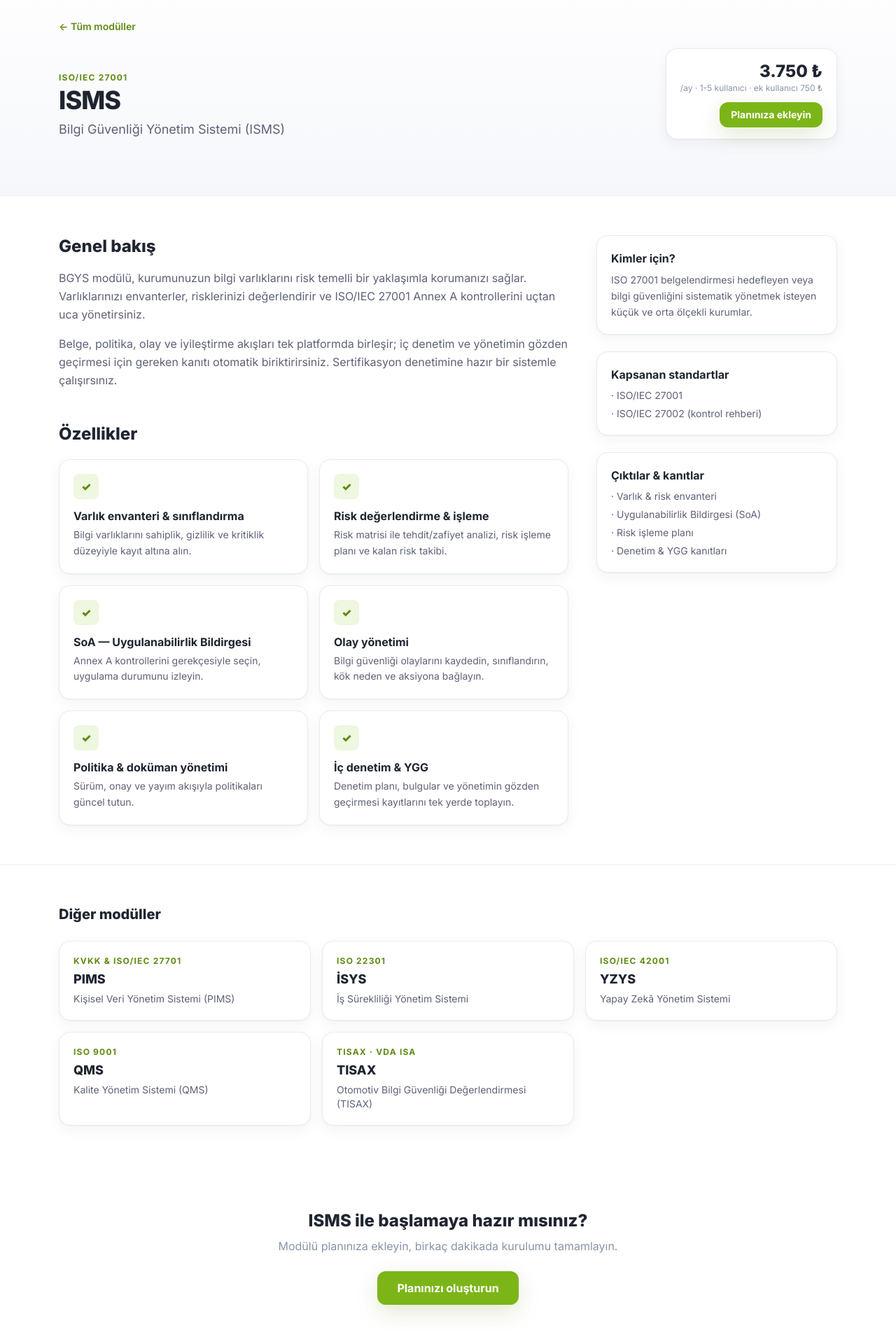
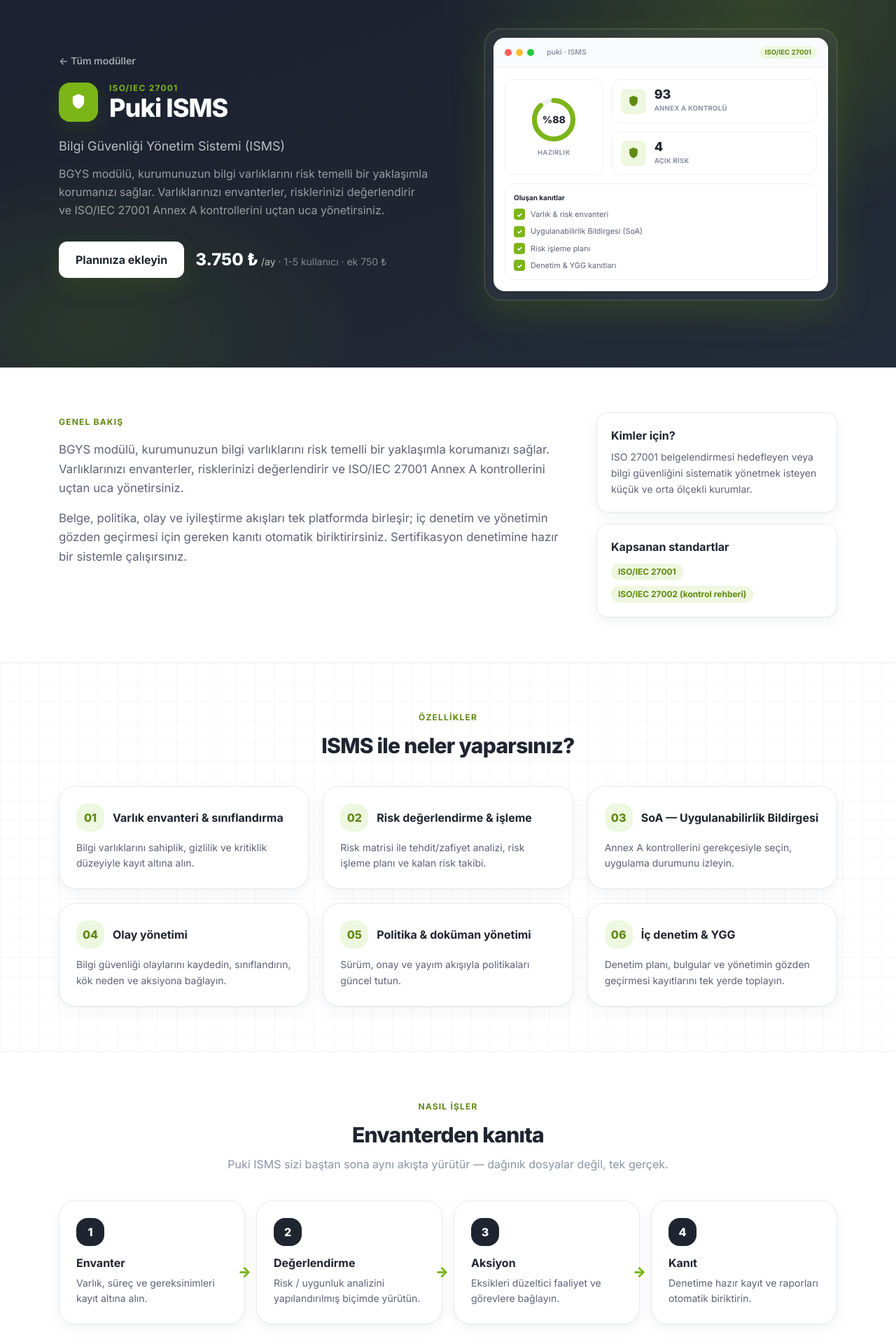
Before and after one commit to complify/pukiweb-tr, a Next.js app: page /moduller/bgys in a window 1280 px wide. Shown: the part 120-2040 px from the top of the page at 70% size. Built offline with nearby package versions, Linux system fonts and the light colour scheme.

Commit message:
Modül detay sayfalarını zenginleştir: görsel panel, akış şeridi, ikonlu kartlar

```diff
--- a/app/moduller/[code]/page.tsx
+++ b/app/moduller/[code]/page.tsx
@@ -2,6 +2,8 @@
 import { notFound } from "next/navigation";
 import { MODULE_DETAILS, allModuleCodes, moduleDetail } from "@/lib/module-content";
 import { moduleByCode, fmt } from "@/lib/catalog";
+import ModuleIcon from "@/components/ModuleIcon";
+import ModuleVisual from "@/components/ModuleVisual";
 
 export function generateStaticParams() {
   return allModuleCodes().map((code) => ({ code }));
@@ -11,10 +13,18 @@
   const d = moduleDetail(params.code);
   if (!d) return { title: "Modül — Puki" };
   return {
-    title: `${d.name} (${d.iso}) — Puki`,
+    title: `Puki ${d.name} (${d.iso}) — Puki`,
     description: `${d.tagline}. ${d.overview[0]}`,
   };
 }
+
+// GRC akış adımları (tüm modüllerde ortak mantık)
+const FLOW = [
+  ["Envanter", "Varlık, süreç ve gereksinimleri kayıt altına alın."],
+  ["Değerlendirme", "Risk / uygunluk analizini yapılandırılmış biçimde yürütün."],
+  ["Aksiyon", "Eksikleri düzeltici faaliyet ve görevlere bağlayın."],
+  ["Kanıt", "Denetime hazır kayıt ve raporları otomatik biriktirin."],
+];
 
 export default function ModulePage({ params }: { params: { code: string } }) {
   const d = moduleDetail(params.code);
@@ -25,128 +35,182 @@
 
   return (
     <>
-      {/* Hero */}
-      <section className="bg-gradient-to-b from-white to-[#f6f7fb] border-b border-[#eef1f6]">
-        <div className="container-p py-14 md:py-20">
-          <Link href="/#moduller" className="text-sm font-semibold text-puki-dark hover:text-puki">
+      {/* ================= HERO ================= */}
+      <section className="hero-dark text-white relative overflow-hidden">
+        <div className="container-p py-16 md:py-24 grid lg:grid-cols-2 gap-14 items-center">
+          <div className="animate-fadeup">
+            <Link href="/#moduller" className="text-sm font-semibold text-white/60 hover:text-white">
               ← Tüm modüller
             </Link>
-          <div className="mt-5 flex flex-col md:flex-row md:items-end md:justify-between gap-6">
+            <div className="mt-5 flex items-center gap-4">
+              <span className="w-14 h-14 rounded-xl2 bg-puki text-white grid place-items-center shadow-soft shrink-0">
+                <ModuleIcon code={d.code} className="w-7 h-7" />
+              </span>
               <div>
-              <div className="text-xs font-bold uppercase tracking-widest text-puki-dark">{d.iso}</div>
-              <h1 className="mt-1 text-4xl font-extrabold text-ink tracking-tight">{d.name}</h1>
-              <p className="mt-2 text-lg text-[#5e6278]">{d.tagline}</p>
+                <div className="text-xs font-bold uppercase tracking-widest text-puki">{d.iso}</div>
+                <h1 className="text-3xl md:text-4xl font-extrabold tracking-tight leading-tight">Puki {d.name}</h1>
               </div>
+            </div>
+            <p className="mt-5 max-w-xl text-lg text-white/70 leading-relaxed">{d.tagline}</p>
+            <p className="mt-3 max-w-xl text-white/55 leading-relaxed">{d.overview[0]}</p>
+
+            <div className="mt-8 flex flex-wrap items-center gap-4">
               {price && !d.quoteOnly ? (
-              <div className="bg-white border border-[#e7ebf1] rounded-xl2 shadow-card px-5 py-4 text-right shrink-0">
-                <div className="text-2xl font-extrabold text-ink">{fmt(price.basePrice)}</div>
-                <div className="text-xs text-muted">/ay · 1-5 kullanıcı · ek kullanıcı {fmt(price.perUser)}</div>
-                <Link
-                  href="/fiyatlandirma"
-                  className="mt-3 inline-block text-sm font-bold text-white bg-puki hover:bg-puki-dark px-4 py-2 rounded-xl shadow-soft"
-                >
+                <>
+                  <Link href="/fiyatlandirma" className="text-base font-bold text-ink bg-white hover:bg-puki hover:text-white transition-colors px-6 py-3.5 rounded-xl shadow-soft">
                     Planınıza ekleyin
                   </Link>
+                  <div className="text-sm text-white/70">
+                    <span className="text-2xl font-extrabold text-white">{fmt(price.basePrice)}</span> /ay
+                    <span className="text-white/45"> · 1-5 kullanıcı · ek {fmt(price.perUser)}</span>
                   </div>
+                </>
               ) : (
-              <div className="bg-white border border-[#e7ebf1] rounded-xl2 shadow-card px-5 py-4 text-right shrink-0">
-                <div className="text-sm font-bold text-ink">Kuruma özel teklif</div>
-                <div className="text-xs text-muted">İhtiyacınıza göre fiyatlandırma</div>
-                <Link
-                  href="/iletisim"
-                  className="mt-3 inline-block text-sm font-bold text-white bg-puki hover:bg-puki-dark px-4 py-2 rounded-xl shadow-soft"
-                >
+                <>
+                  <Link href="/iletisim" className="text-base font-bold text-ink bg-white hover:bg-puki hover:text-white transition-colors px-6 py-3.5 rounded-xl shadow-soft">
                     Teklif alın
                   </Link>
+                  <div className="text-sm text-white/60">Kuruma özel fiyatlandırma</div>
+                </>
+              )}
             </div>
-            )}
+          </div>
+
+          <div className="lg:pl-6">
+            <ModuleVisual detail={d} />
           </div>
         </div>
       </section>
 
-      {/* Genel bakış */}
-      <section className="container-p py-14">
+      {/* ================= GENEL BAKIŞ + YAN PANEL ================= */}
+      <section className="container-p py-16">
         <div className="grid gap-10 md:grid-cols-3">
           <div className="md:col-span-2">
-            <h2 className="text-2xl font-extrabold text-ink">Genel bakış</h2>
-            <div className="mt-4 space-y-4 text-[#5e6278] leading-relaxed">
+            <span className="eyebrow">Genel bakış</span>
+            <div className="mt-4 space-y-4 text-[#5e6278] leading-relaxed text-[1.05rem]">
               {d.overview.map((p, i) => (
                 <p key={i}>{p}</p>
               ))}
             </div>
-
-            <h2 className="mt-12 text-2xl font-extrabold text-ink">Özellikler</h2>
-            <div className="mt-5 grid gap-4 sm:grid-cols-2">
-              {d.features.map((f) => (
-                <div key={f.title} className="bg-white border border-[#e7ebf1] rounded-xl2 shadow-card p-5">
-                  <div className="w-9 h-9 rounded-lg bg-puki-light flex items-center justify-center text-puki-dark font-black">✓</div>
-                  <div className="font-bold text-ink mt-3">{f.title}</div>
-                  <p className="text-sm text-[#5e6278] mt-1 leading-relaxed">{f.desc}</p>
           </div>
-              ))}
-            </div>
-          </div>
-
-          {/* Yan panel */}
-          <aside className="space-y-6">
+          <aside className="space-y-4">
             <div className="bg-white border border-[#e7ebf1] rounded-xl2 shadow-card p-5">
               <div className="font-bold text-ink">Kimler için?</div>
               <p className="text-sm text-[#5e6278] mt-2 leading-relaxed">{d.audience}</p>
             </div>
             <div className="bg-white border border-[#e7ebf1] rounded-xl2 shadow-card p-5">
               <div className="font-bold text-ink">Kapsanan standartlar</div>
-              <ul className="mt-2 space-y-1.5 text-sm text-[#5e6278]">
-                {d.standards.map((s) => (
-                  <li key={s}>· {s}</li>
+              <div className="mt-3 flex flex-wrap gap-2">
+                {d.standards.map((st) => (
+                  <span key={st} className="text-xs font-bold text-puki-dark bg-puki-light px-2.5 py-1 rounded-full">{st}</span>
                 ))}
-              </ul>
               </div>
-            <div className="bg-white border border-[#e7ebf1] rounded-xl2 shadow-card p-5">
-              <div className="font-bold text-ink">Çıktılar & kanıtlar</div>
-              <ul className="mt-2 space-y-1.5 text-sm text-[#5e6278]">
-                {d.outcomes.map((o) => (
-                  <li key={o}>· {o}</li>
-                ))}
-              </ul>
             </div>
           </aside>
         </div>
       </section>
 
-      {/* Diğer modüller */}
-      <section className="bg-white border-t border-[#eef1f6]">
-        <div className="container-p py-14">
-          <h2 className="text-xl font-extrabold text-ink">Diğer modüller</h2>
-          <div className="mt-6 grid gap-4 sm:grid-cols-3">
-            {others.map((m) => (
-              <Link
-                key={m.code}
-                href={`/moduller/${m.code}`}
-                className="block bg-white border border-[#e7ebf1] rounded-xl2 shadow-card p-5 hover:border-puki transition-colors"
-              >
-                <div className="text-xs font-bold uppercase tracking-widest text-puki-dark">{m.iso}</div>
-                <div className="text-lg font-extrabold text-ink mt-1">{m.name}</div>
-                <div className="text-sm text-[#5e6278] mt-1">{m.tagline}</div>
-              </Link>
+      {/* ================= ÖZELLİKLER ================= */}
+      <section className="grid-soft border-y border-[#eef1f6]">
+        <div className="container-p py-16">
+          <div className="text-center max-w-2xl mx-auto">
+            <span className="eyebrow">Özellikler</span>
+            <h2 className="mt-3 text-3xl font-extrabold text-ink tracking-tight">{d.name} ile neler yaparsınız?</h2>
+          </div>
+          <div className="mt-10 grid gap-5 sm:grid-cols-2 lg:grid-cols-3">
+            {d.features.map((f, i) => (
+              <div key={f.title} className="bg-white border border-[#e7ebf1] rounded-xl3 shadow-card p-6 hover:shadow-lift transition-shadow">
+                <div className="flex items-center gap-3">
+                  <span className="w-10 h-10 rounded-xl2 bg-puki-light text-puki-dark grid place-items-center font-extrabold">
+                    {String(i + 1).padStart(2, "0")}
+                  </span>
+                  <div className="font-bold text-ink leading-tight">{f.title}</div>
+                </div>
+                <p className="text-sm text-[#5e6278] mt-3 leading-relaxed">{f.desc}</p>
+              </div>
             ))}
           </div>
         </div>
       </section>
 
-      {/* CTA */}
-      <section className="container-p py-16 text-center">
-        <h2 className="text-2xl font-extrabold text-ink">{d.name} ile başlamaya hazır mısınız?</h2>
-        <p className="text-muted mt-2">
+      {/* ================= AKIŞ ================= */}
+      <section className="container-p py-16">
+        <div className="text-center max-w-2xl mx-auto">
+          <span className="eyebrow">Nasıl işler</span>
+          <h2 className="mt-3 text-3xl font-extrabold text-ink tracking-tight">Envanterden kanıta</h2>
+          <p className="text-muted mt-3">Puki {d.name} sizi baştan sona aynı akışta yürütür — dağınık dosyalar değil, tek gerçek.</p>
+        </div>
+        <div className="mt-10 grid gap-4 md:grid-cols-4">
+          {FLOW.map(([t, dsc], i) => (
+            <div key={t} className="relative bg-white border border-[#e7ebf1] rounded-xl3 shadow-card p-6">
+              <div className="w-10 h-10 rounded-xl2 bg-ink text-white grid place-items-center font-extrabold">{i + 1}</div>
+              <div className="font-bold text-ink mt-3">{t}</div>
+              <p className="text-sm text-[#5e6278] mt-1.5 leading-relaxed">{dsc}</p>
+              {i < FLOW.length - 1 && (
+                <span className="hidden md:block absolute top-1/2 -right-2.5 text-puki text-xl font-black">→</span>
+              )}
+            </div>
+          ))}
+        </div>
+      </section>
+
+      {/* ================= ÇIKTILAR ================= */}
+      <section className="bg-white border-y border-[#eef1f6]">
+        <div className="container-p py-14">
+          <div className="grid md:grid-cols-3 gap-6 items-start">
+            <div>
+              <span className="eyebrow">Çıktılar</span>
+              <h2 className="mt-3 text-2xl font-extrabold text-ink tracking-tight">Denetime hazır kanıtlar</h2>
+              <p className="text-muted mt-2 text-sm">Puki {d.name} çalıştıkça, sertifikasyon ve denetimde ihtiyacınız olan kayıtlar kendiliğinden oluşur.</p>
+            </div>
+            <div className="md:col-span-2 grid sm:grid-cols-2 gap-3">
+              {d.outcomes.map((o) => (
+                <div key={o} className="flex items-center gap-3 bg-[#f9fbf5] border border-[#e7ebf1] rounded-xl2 px-4 py-3">
+                  <span className="w-6 h-6 rounded-lg bg-puki grid place-items-center text-white text-xs font-black shrink-0">✓</span>
+                  <span className="text-sm font-semibold text-ink">{o}</span>
+                </div>
+              ))}
+            </div>
+          </div>
+        </div>
+      </section>
+
+      {/* ================= DİĞER MODÜLLER ================= */}
+      <section className="container-p py-16">
+        <h2 className="text-xl font-extrabold text-ink">Diğer modüller</h2>
+        <div className="mt-6 grid gap-4 sm:grid-cols-2 lg:grid-cols-5">
+          {others.map((m) => (
+            <Link
+              key={m.code}
+              href={`/moduller/${m.code}`}
+              className="group block bg-white border border-[#e7ebf1] rounded-xl2 shadow-card p-5 hover:shadow-lift hover:-translate-y-0.5 transition-all"
+            >
+              <span className="w-10 h-10 rounded-xl2 bg-puki-light text-puki-dark grid place-items-center group-hover:bg-puki group-hover:text-white transition-colors">
+                <ModuleIcon code={m.code} className="w-5 h-5" />
+              </span>
+              <div className="text-[.62rem] font-bold uppercase tracking-widest text-puki-dark mt-3">{m.iso}</div>
+              <div className="font-extrabold text-ink leading-tight">Puki {m.name}</div>
+            </Link>
+          ))}
+        </div>
+      </section>
+
+      {/* ================= CTA ================= */}
+      <section className="container-p pb-24">
+        <div className="hero-dark rounded-xl3 px-8 py-16 text-center">
+          <h2 className="text-2xl md:text-3xl font-extrabold text-white tracking-tight">Puki {d.name} ile başlayın</h2>
+          <p className="text-white/70 mt-3 max-w-xl mx-auto">
             {d.quoteOnly
               ? "Kurumunuza özel bir teklif için bize ulaşın."
               : "Modülü planınıza ekleyin, birkaç dakikada kurulumu tamamlayın."}
           </p>
           <Link
             href={d.quoteOnly ? "/iletisim" : "/fiyatlandirma"}
-          className="inline-block mt-6 text-base font-bold text-white bg-puki hover:bg-puki-dark px-7 py-3 rounded-xl shadow-soft"
+            className="inline-block mt-7 text-base font-bold text-ink bg-white hover:bg-puki hover:text-white transition-colors px-7 py-3.5 rounded-xl shadow-soft"
           >
             {d.quoteOnly ? "Teklif alın" : "Planınızı oluşturun"}
           </Link>
+        </div>
       </section>
     </>
   );
--- /dev/null
+++ b/components/ModuleIcon.tsx
@@ -0,0 +1,37 @@
+// Modül ikonları (6 modül) — landing ve detay sayfalarında paylaşılır.
+const PATHS: Record<string, JSX.Element> = {
+  bgys: <path d="M12 2l7 3v6c0 4.5-3 8-7 9-4-1-7-4.5-7-9V5l7-3z" />,
+  kvys: (
+    <path d="M12 2a5 5 0 015 5v3h1a2 2 0 012 2v7a2 2 0 01-2 2H6a2 2 0 01-2-2v-7a2 2 0 012-2h1V7a5 5 0 015-5zm0 2a3 3 0 00-3 3v3h6V7a3 3 0 00-3-3z" />
+  ),
+  isys: <path d="M12 4V1L8 5l4 4V6a6 6 0 11-6 6H4a8 8 0 108-8z" />,
+  yzys: (
+    <path d="M9 2h6v2h3a1 1 0 011 1v3h2v6h-2v3a1 1 0 01-1 1h-3v2H9v-2H6a1 1 0 01-1-1v-3H3V8h2V5a1 1 0 011-1h3V2zm0 6v8h6V8H9z" />
+  ),
+  qms: (
+    <path d="M12 2l2.9 5.9 6.5.9-4.7 4.6 1.1 6.5L12 16.8 6.2 19.9l1.1-6.5L2.6 8.8l6.5-.9L12 2z" />
+  ),
+  tisax: (
+    <path d="M5 11l1.5-4.5A2 2 0 018.4 5h7.2a2 2 0 011.9 1.5L19 11m-14 0h14m-14 0a2 2 0 00-2 2v3h2m14-5a2 2 0 012 2v3h-2m-2 0H7m10 0v2h-2v-2m-6 0v2H7v-2m1-3h.01M16 8h.01" />
+  ),
+};
+
+export default function ModuleIcon({ code, className = "w-6 h-6" }: { code: string; className?: string }) {
+  const p = PATHS[code];
+  if (!p) return null;
+  const stroke = code === "tisax";
+  return (
+    <svg
+      viewBox="0 0 24 24"
+      className={className}
+      fill={stroke ? "none" : "currentColor"}
+      stroke={stroke ? "currentColor" : "none"}
+      strokeWidth={stroke ? 1.8 : 0}
+      strokeLinecap="round"
+      strokeLinejoin="round"
+      aria-hidden="true"
+    >
+      {p}
+    </svg>
+  );
+}
--- /dev/null
+++ b/components/ModuleVisual.tsx
@@ -0,0 +1,77 @@
+import ModuleIcon from "@/components/ModuleIcon";
+import type { ModuleDetail } from "@/lib/module-content";
+
+// Modül başına sabit (deterministik) örnek metrikler — demo görseli.
+const STATS: Record<string, { ready: number; a: [string, string]; b: [string, string] }> = {
+  bgys: { ready: 88, a: ["93", "Annex A kontrolü"], b: ["4", "açık risk"] },
+  kvys: { ready: 71, a: ["156", "işleme faaliyeti"], b: ["2", "açık başvuru"] },
+  isys: { ready: 64, a: ["12", "kritik süreç"], b: ["3", "planlı tatbikat"] },
+  yzys: { ready: 58, a: ["7", "YZ sistemi"], b: ["5", "etki değerlendirmesi"] },
+  qms: { ready: 76, a: ["48", "süreç & KPI"], b: ["6", "açık DÖF"] },
+  tisax: { ready: 69, a: ["100+", "VDA ISA kontrolü"], b: ["3", "olgunluk gap"] },
+};
+
+export default function ModuleVisual({ detail }: { detail: ModuleDetail }) {
+  const s = STATS[detail.code] ?? { ready: 72, a: ["—", "kontrol"], b: ["—", "aksiyon"] };
+  const ring = 97.4;
+  const offset = ring * (1 - s.ready / 100);
+
+  return (
+    <div className="glass rounded-xl3 p-3 shadow-glow animate-floaty">
+      <div className="rounded-xl2 bg-white overflow-hidden shadow-lift">
+        {/* pencere üst çubuğu */}
+        <div className="flex items-center gap-1.5 px-4 py-3 border-b border-[#eef1f6] bg-[#fafbfc]">
+          <span className="w-2.5 h-2.5 rounded-full bg-[#ff5f57]" />
+          <span className="w-2.5 h-2.5 rounded-full bg-[#febc2e]" />
+          <span className="w-2.5 h-2.5 rounded-full bg-[#28c840]" />
+          <span className="ml-3 text-[.66rem] font-semibold text-muted">puki · {detail.name}</span>
+          <span className="ml-auto text-[.6rem] font-bold text-puki-dark bg-puki-light px-2 py-0.5 rounded-full">{detail.iso}</span>
+        </div>
+
+        <div className="p-4">
+          <div className="grid grid-cols-3 gap-3">
+            {/* hazırlık halkası */}
+            <div className="rounded-xl border border-[#eef1f6] p-3 flex flex-col items-center justify-center">
+              <div className="relative w-16 h-16">
+                <svg viewBox="0 0 36 36" className="w-16 h-16 -rotate-90">
+                  <circle cx="18" cy="18" r="15.5" fill="none" stroke="#eef1f6" strokeWidth="4" />
+                  <circle cx="18" cy="18" r="15.5" fill="none" stroke="#7cb518" strokeWidth="4" strokeLinecap="round" strokeDasharray={ring} strokeDashoffset={offset} />
+                </svg>
+                <div className="absolute inset-0 grid place-items-center text-sm font-extrabold text-ink">%{s.ready}</div>
+              </div>
+              <div className="text-[.58rem] font-bold text-muted mt-2 uppercase tracking-wider text-center">Hazırlık</div>
+            </div>
+
+            {/* stat tile'ları */}
+            <div className="col-span-2 grid grid-rows-2 gap-3">
+              {[s.a, s.b].map(([n, l], i) => (
+                <div key={i} className="rounded-xl border border-[#eef1f6] p-3 flex items-center gap-3">
+                  <span className="w-9 h-9 rounded-lg bg-puki-light text-puki-dark grid place-items-center shrink-0">
+                    <ModuleIcon code={detail.code} className="w-5 h-5" />
+                  </span>
+                  <div>
+                    <div className="text-lg font-extrabold text-ink leading-none">{n}</div>
+                    <div className="text-[.6rem] font-bold text-muted uppercase tracking-wide mt-1">{l}</div>
+                  </div>
+                </div>
+              ))}
+            </div>
+          </div>
+
+          {/* çıktı checklist */}
+          <div className="mt-3 rounded-xl border border-[#eef1f6] p-3">
+            <div className="text-[.62rem] font-bold text-ink mb-2">Oluşan kanıtlar</div>
+            <div className="space-y-2">
+              {detail.outcomes.slice(0, 4).map((o) => (
+                <div key={o} className="flex items-center gap-2">
+                  <span className="w-4 h-4 rounded bg-puki grid place-items-center text-[.55rem] text-white font-black shrink-0">✓</span>
+                  <span className="text-[.68rem] text-[#5e6278]">{o}</span>
+                </div>
+              ))}
+            </div>
+          </div>
+        </div>
+      </div>
+    </div>
+  );
+}
```
Also changed, not shown: 1 other file (tests, documents, lock files or other folders). Lines whose indentation alone changed are shown as unchanged.
